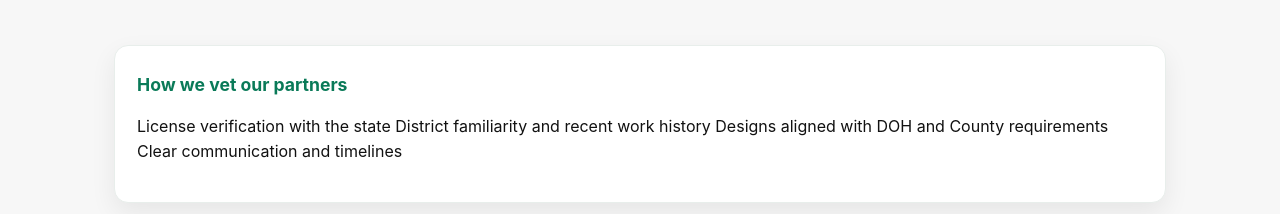
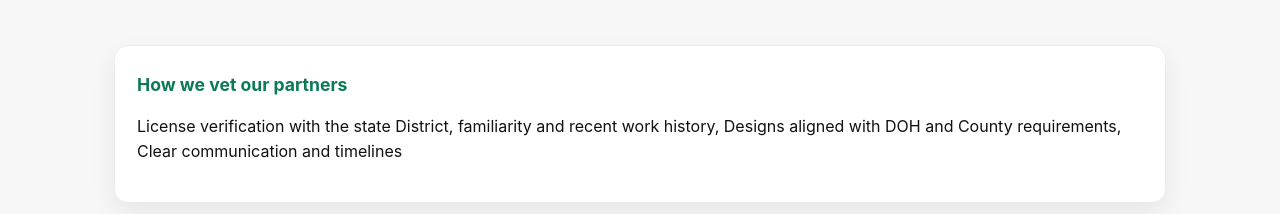
Before and after one commit to hawaiisystemscoord-afk/hawaiicesspoolhelp-site, a plain HTML site: page index.html in a window 1280 px wide. Shown: the part 1893-2107 px from the top of the page. Drawn offline with Linux system fonts and the light colour scheme.

Commit message:
Update index.html

```diff
--- a/index.html
+++ b/index.html
@@ -189,7 +189,7 @@ body::after { content:""; display:block; height:100px }
   <div style="max-width:1100px;margin:auto;padding:0 24px">
     <article class="card">
       <h3>How we vet our partners</h3>
-      <p>License verification with the state District familiarity and recent work history Designs aligned with DOH and County requirements Clear communication and timelines</p>
+      <p>License verification with the state District, familiarity and recent work history, Designs aligned with DOH and County requirements, Clear communication and timelines</p>
     </article>
   </div>
 </section>
```
